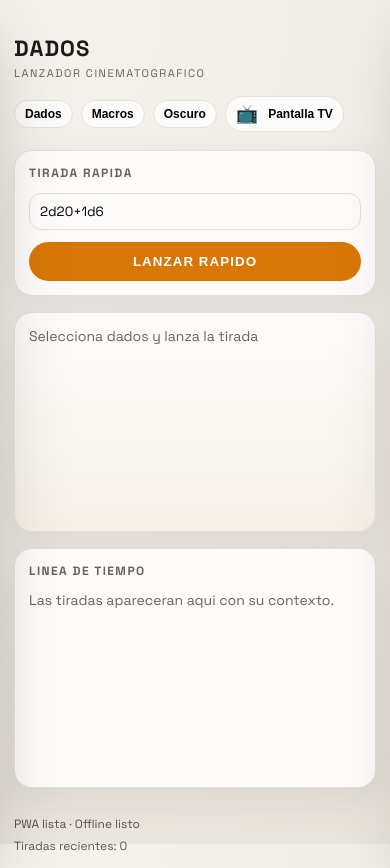
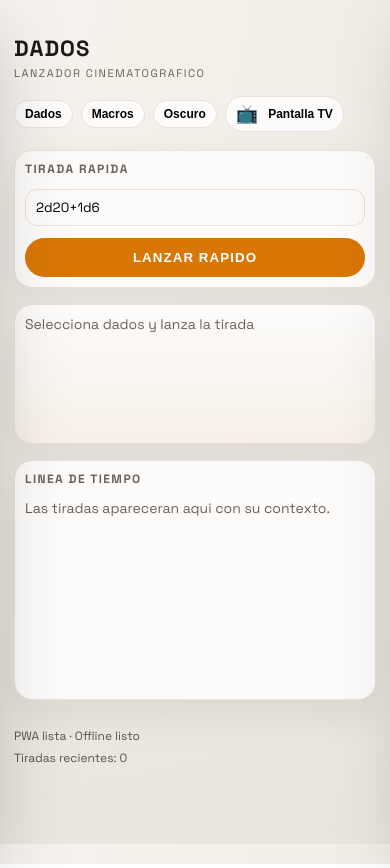
Before and after one commit to rturv/lanzador-dados, a React (Vite) app: page / in a window 390 px wide. Built offline with nearby package versions, Linux system fonts and the light colour scheme.

Commit message:
Optimizar panel de dados para móvil - botón lanzar ahora visible

```diff
--- a/src/styles.css
+++ b/src/styles.css
@@ -150,7 +150,7 @@ body{margin:0;background:radial-gradient(circle at top left,var(--bg),var(--bg-d
 .modifier-control button{width:26px;height:26px;border:none;border-radius:999px;background:var(--panel);box-shadow:inset 0 0 0 1px var(--line);cursor:pointer;font-weight:700}
 .modifier-control input{width:70px;padding:6px 8px;border-radius:10px;border:1px solid var(--line);background:var(--panel);font-weight:700;text-align:center}
 
-.dice-area{min-height:320px;display:flex;flex-wrap:wrap;gap:14px;align-content:flex-start;padding:14px;background:linear-gradient(180deg,#fdfcfb,#f6f0e8)}
+.dice-area{min-height:320px;display:flex;flex-wrap:wrap;gap:12px;align-content:flex-start;padding:12px;background:linear-gradient(180deg,#fdfcfb,#f6f0e8)}
 .theme-dark .dice-area{background:linear-gradient(180deg,#0b0420,#060014);}
 .die{width:96px;height:96px;border-radius:18px;background:linear-gradient(180deg,#fff6ea,#f3e4d2);display:flex;align-items:center;justify-content:center;flex-direction:column;gap:2px;font-weight:700;color:var(--ink);box-shadow:0 12px 28px rgba(23,16,11,0.12);position:relative;overflow:hidden}
 .theme-dark .die{background:linear-gradient(180deg,#23102a,#0e0714);box-shadow:0 18px 48px rgba(0,0,0,0.7), 0 0 18px rgba(255,45,149,0.06) inset;border:1px solid rgba(255,45,149,0.06)}
@@ -406,7 +406,7 @@ body{margin:0;background:radial-gradient(circle at top left,var(--bg),var(--bg-d
 
 @media (max-width:720px){
   .app{padding:14px}
-  .panel{padding:14px}
+  .panel{padding:12px}
   .brand-mark{font-size:22px}
   .brand-sub{font-size:11px;letter-spacing:.14em}
   .controls{gap:8px}
@@ -417,7 +417,7 @@ body{margin:0;background:radial-gradient(circle at top left,var(--bg),var(--bg-d
   .roll-actions{flex-direction:column;align-items:flex-start}
   .tv-total{font-size:72px}
   .tv-results{grid-template-columns:repeat(auto-fit,minmax(90px,1fr))}
-  .dice-area{min-height:220px}
+  .dice-area{min-height:160px}
   .footer{flex-direction:column;align-items:flex-start;gap:6px}
 }
 
@@ -428,6 +428,9 @@ body{margin:0;background:radial-gradient(circle at top left,var(--bg),var(--bg-d
 @media (max-width:520px){
   .macro-grid{grid-template-columns:1fr}
   .icon-grid{grid-template-columns:repeat(auto-fit,minmax(44px,1fr))}
+  .dice-area{min-height:140px;gap:10px;padding:10px}
+  .panel{padding:10px}
+  .roll-actions{margin-top:12px;gap:12px}
 }
 
 /* animations */
```
